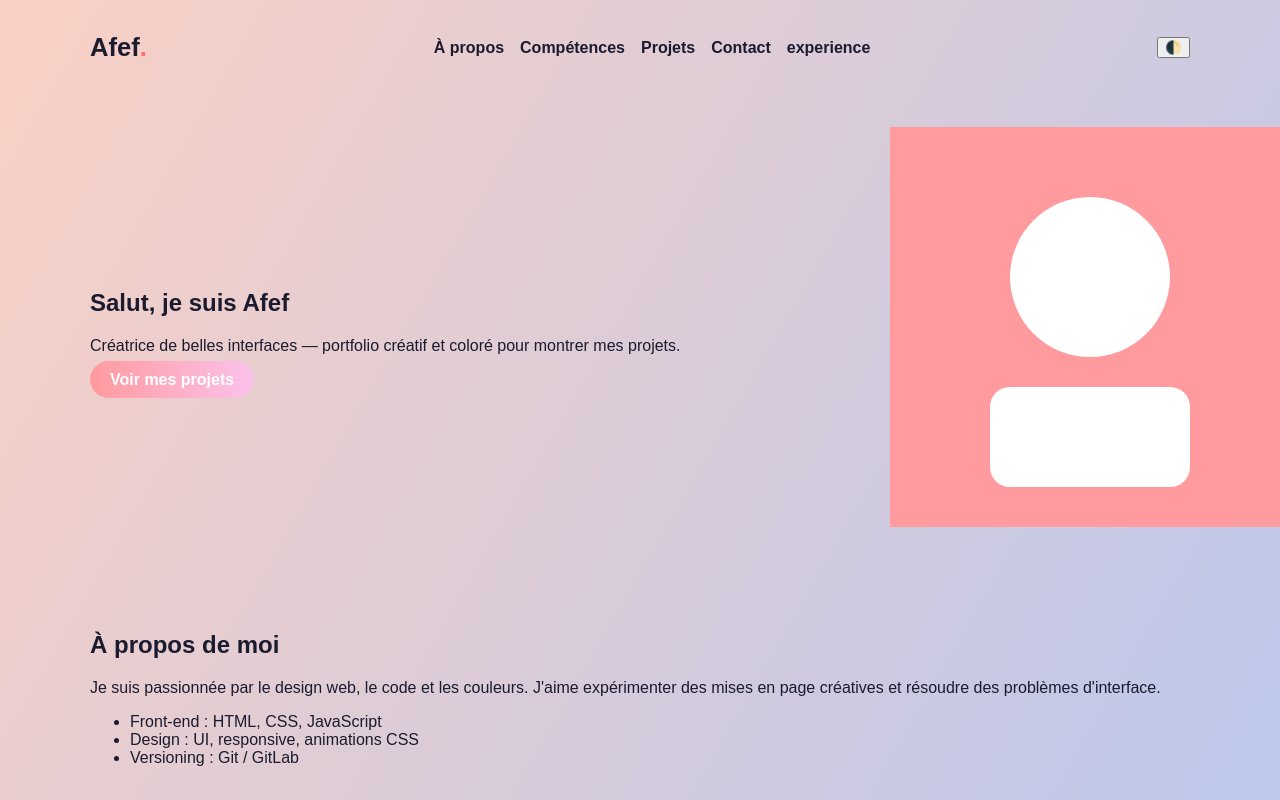
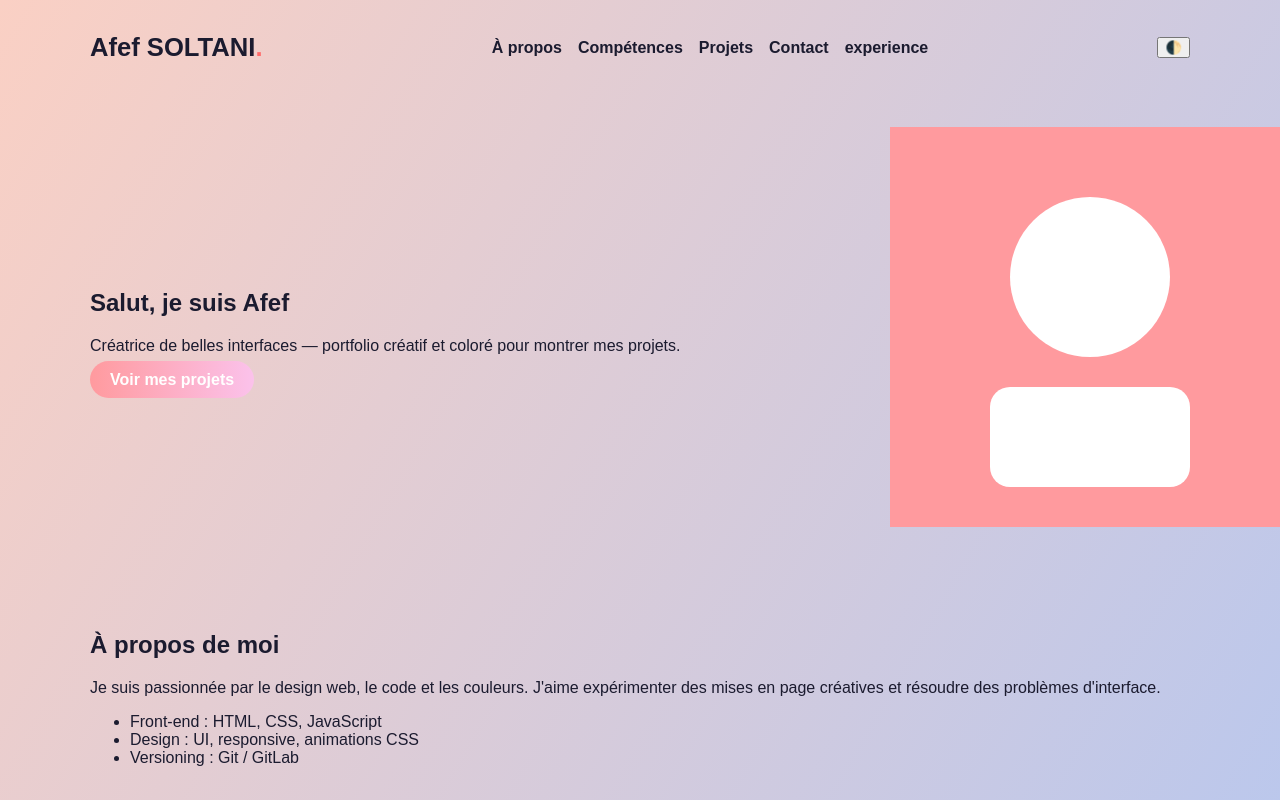
Before and after one commit to soltaniafef6-design/cv-Enligne, a plain HTML site: page index.html in a window 1280 px wide. Shown: the top 800 px of the page. Drawn offline with Linux system fonts and the light colour scheme.

Commit message:
Change-Name:AFEF SOLTANI

```diff
--- a/index.html
+++ b/index.html
@@ -9,7 +9,7 @@
 <body>
   <header class="site-header">
     <div class="container header-inner">
-      <h1 class="logo">Afef<span class="dot">.</span></h1>
+      <h1 class="logo">Afef SOLTANI<span class="dot">.</span></h1>
 
       <nav class="nav" id="nav">
         <ul>
```
